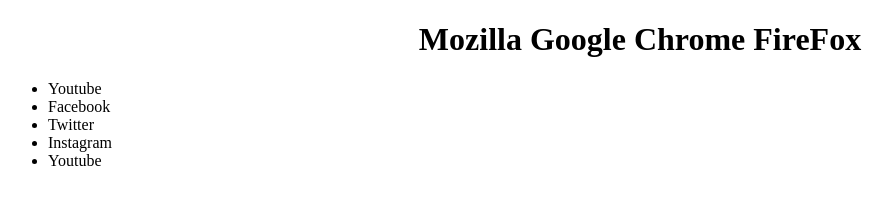
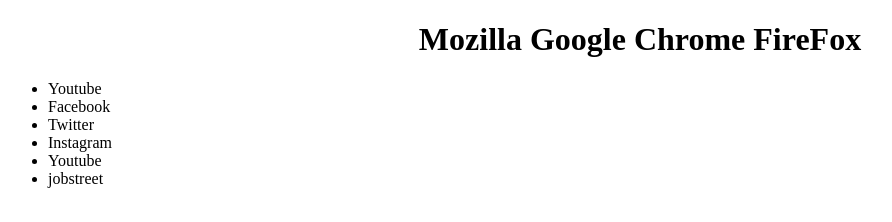
Before and after one commit to wbisoles1214/MP2, a plain HTML site: page index.html in a window 1280 px wide. Shown: the whole page, without its empty margins (0-892 px from the left). Drawn offline with Linux system fonts and the light colour scheme.

Commit message:
adding element li with jobstreet value

```diff
--- a/index.html
+++ b/index.html
@@ -16,6 +16,7 @@
       <li>Twitter</li>
       <li>Instagram</li>
       <li>Youtube</li>
+      <li>jobstreet</li>
     </ul>
     <div class="container">
       <div
```
